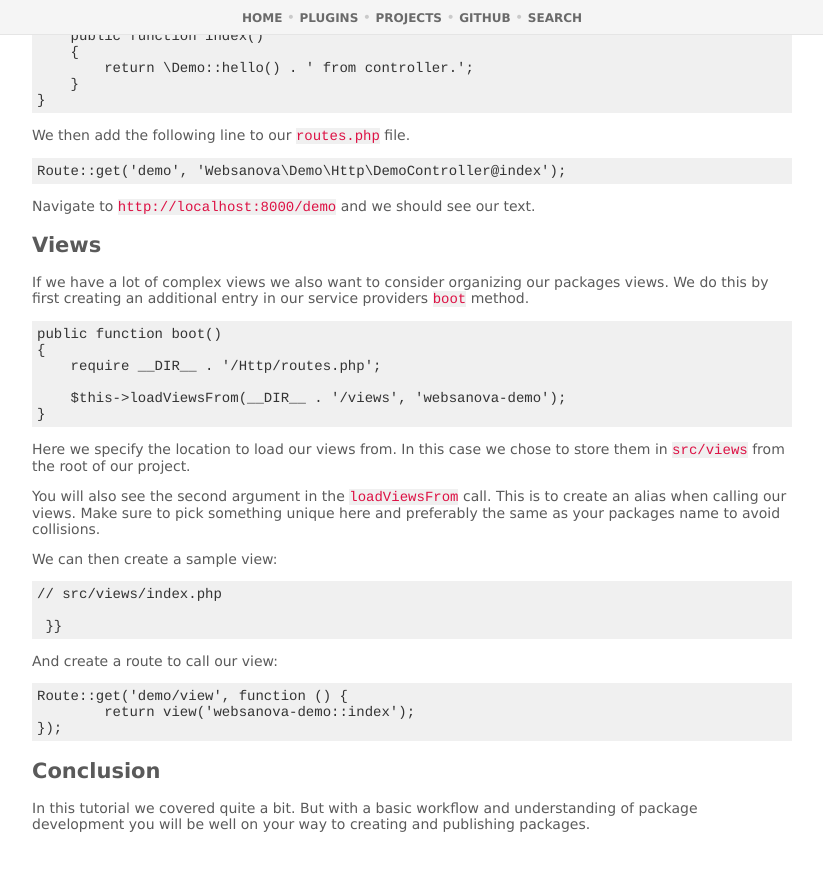
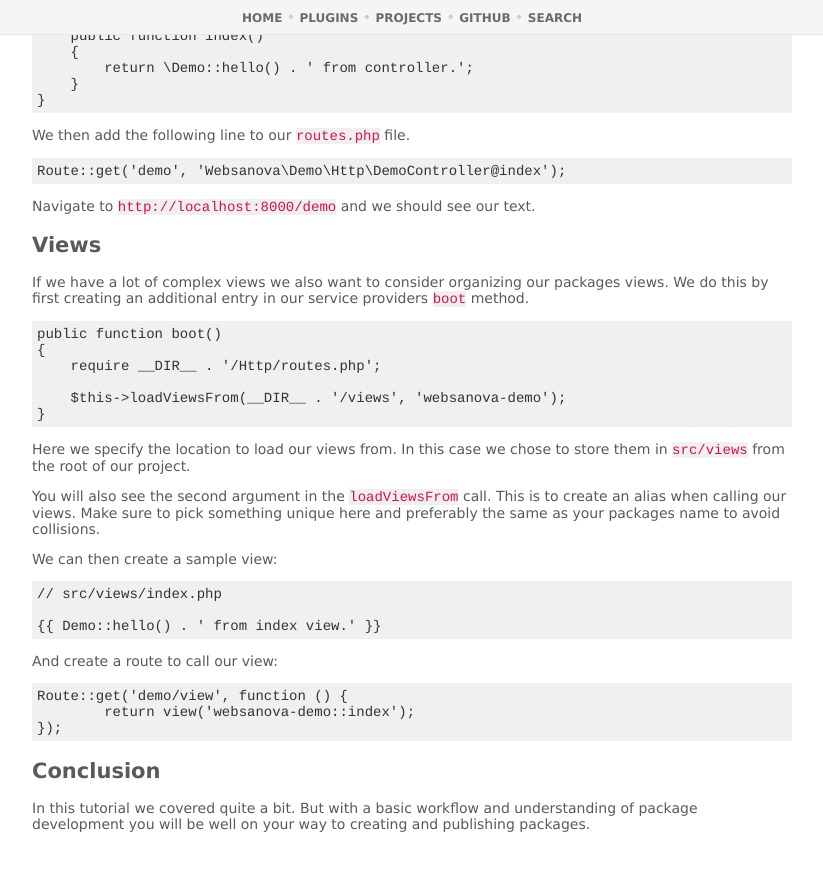
Before and after one commit to websanova/websanova.github.io, a Jekyll site: the page built from _posts/2015-08-26-creating-a-new-package-in-laravel-5-part-2-controllers-routes-and-views.md, in a window 1280 px wide and 900 px high, scrolled down 3435 px. Shown: the top 871 px of the window, without its empty margins (228-1051 px from the left). Built offline with Jekyll 4.4.1, drawn with Linux system fonts in a browser that asks for light colours; comment, search, counter and statistics services are not loaded.

Commit message:
Fix typo.

```diff
--- a/_posts/2015-08-26-creating-a-new-package-in-laravel-5-part-2-controllers-routes-and-views.md
+++ b/_posts/2015-08-26-creating-a-new-package-in-laravel-5-part-2-controllers-routes-and-views.md
@@ -241,7 +241,7 @@ We can then create a sample view:
 ~~~
 // src/views/index.php
 
-{{ "{{ Demo::hello() . ' from index view.' }} }}
+{{ "{{ Demo::hello() . ' from index view.' " }}}}
 ~~~
 
 And create a route to call our view:
```
